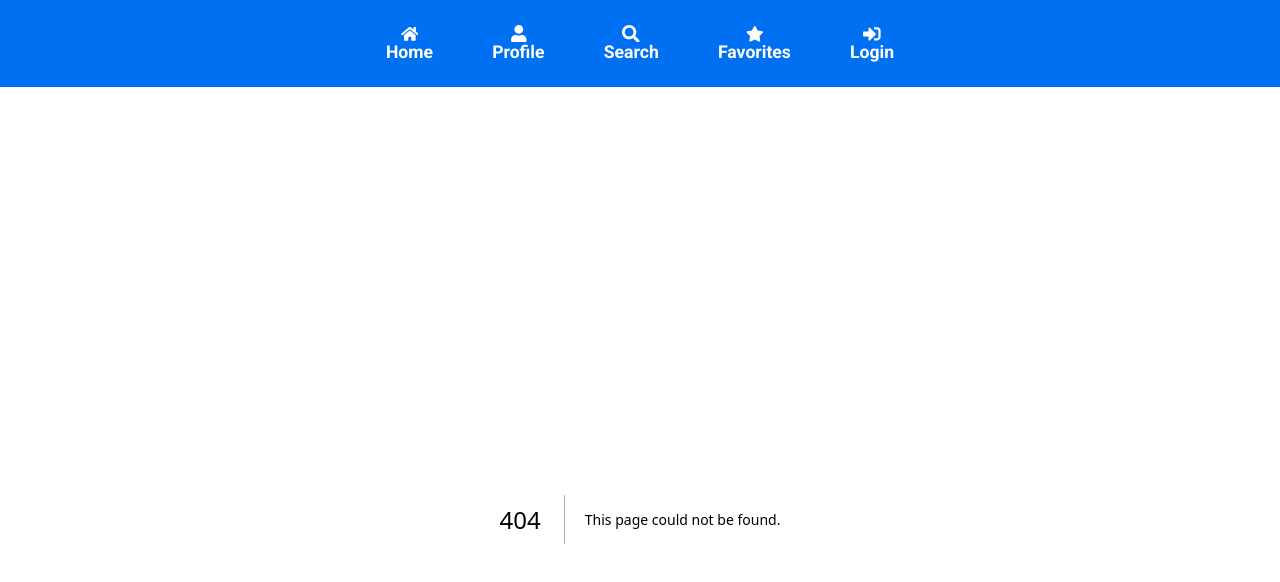
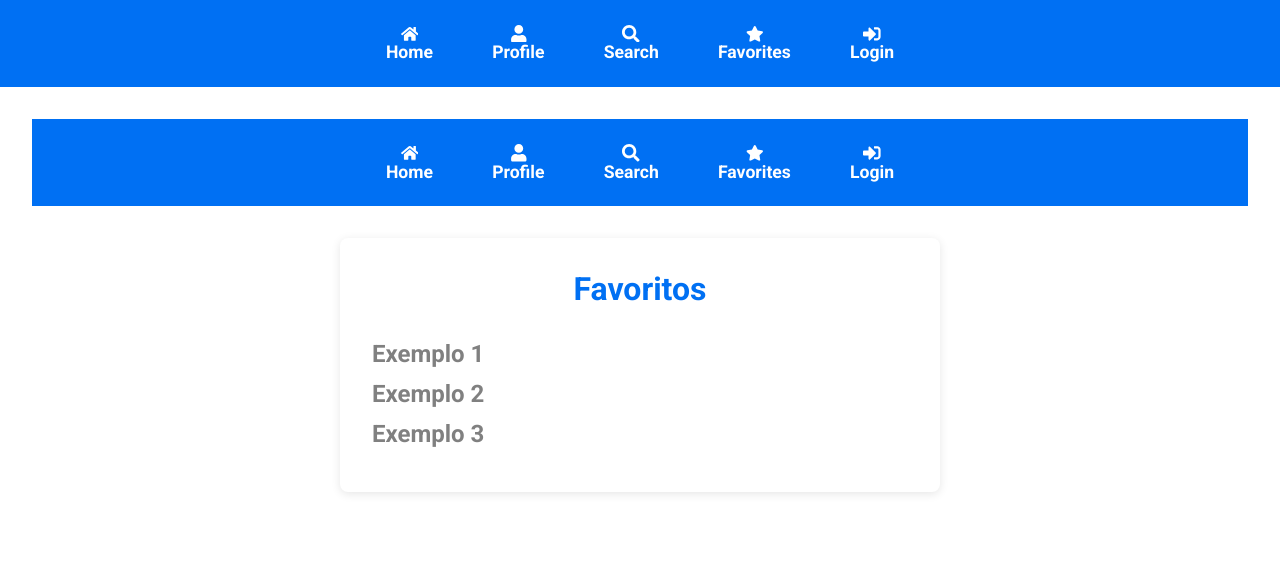
Before and after one commit to AdonayRocha/Wather-App-Next, a Next.js app: page /favorites in a window 1280 px wide. Before the commit this address had no page. Shown: the top 582 px of the page. Built offline with nearby package versions, Linux system fonts and the light colour scheme.

Commit message:
Login + Profile

```diff
--- /dev/null
+++ b/src/app/favorites/favoritesstyles.ts
@@ -0,0 +1,23 @@
+import styled from 'styled-components';
+
+export const FavoritesContainer = styled.div`
+    max-width: 600px;
+    margin: 0 auto;
+    padding: 2em;
+    background-color: var(--background);
+    border-radius: 8px;
+    box-shadow: 0 2px 10px rgba(0, 0, 0, 0.1);
+`;
+
+export const Title = styled.h1`
+    font-size: 2rem;
+    margin-bottom: 1em;
+    color: var(--layout-color);
+    text-align: center;
+`;
+
+export const Item = styled.h2`
+    font-size: 1.5rem;
+    color: var(--foreground);
+    margin: 0.5em 0;
+`;
--- /dev/null
+++ b/src/app/favorites/page.tsx
@@ -0,0 +1,17 @@
+'use client';
+
+import Layout from '../layout';
+import { FavoritesContainer, Item, Title } from './favoritesstyles';
+
+export default function FavoritesPage() {
+    return (
+        <Layout>
+            <FavoritesContainer>
+                <Title>Favoritos</Title>
+                <Item>Exemplo 1</Item>
+                <Item>Exemplo 2</Item>
+                <Item>Exemplo 3</Item>
+            </FavoritesContainer>
+        </Layout>
+    );
+}
--- a/src/app/globals.css
+++ b/src/app/globals.css
@@ -2,13 +2,15 @@
 
 :root {
   --background: #ffffff;
-  --foreground: #ffffff;
+  --foreground: #808080;
+  --layout-color: #0070f3;
 }
 
 @media (prefers-color-scheme: dark) {
   :root {
     --background: #1b1a1a;
-    --foreground: #ededed;
+    --foreground: #d3d3d3;
+    --layout-color: #0070f3;
   }
 }
 
@@ -24,7 +26,6 @@ body {
   font-family: 'Roboto', Arial, sans-serif;
   -webkit-font-smoothing: antialiased;
   -moz-osx-font-smoothing: grayscale;
-
 }
 
 * {
@@ -38,6 +39,10 @@ a {
   text-decoration: none;
 }
 
+header, nav {
+  background-color: var(--layout-color);
+}
+
 @media (prefers-color-scheme: dark) {
   html {
     color-scheme: dark;
```
Also changed, not shown: src/app/profile/page.tsx (+46 -0 lines), src/app/profile/profilestyles.ts (added, +50 -0 lines).
